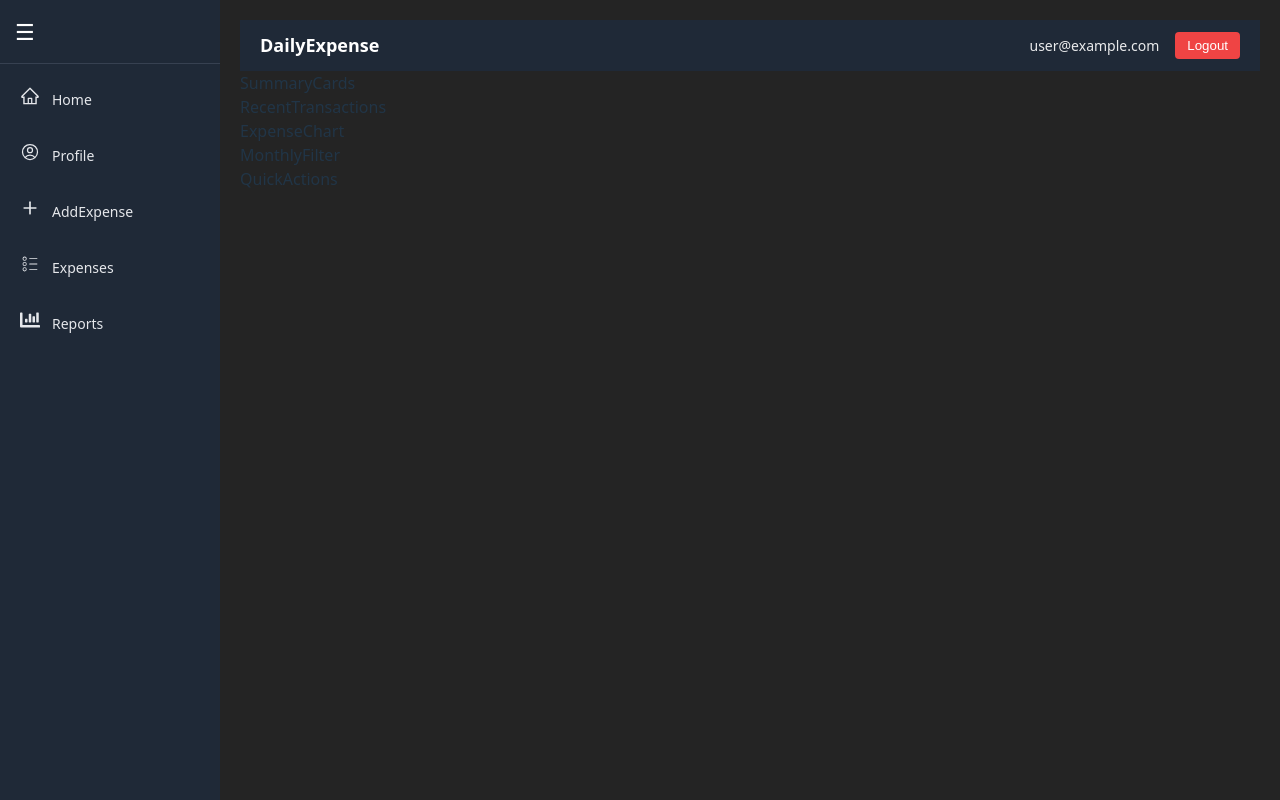
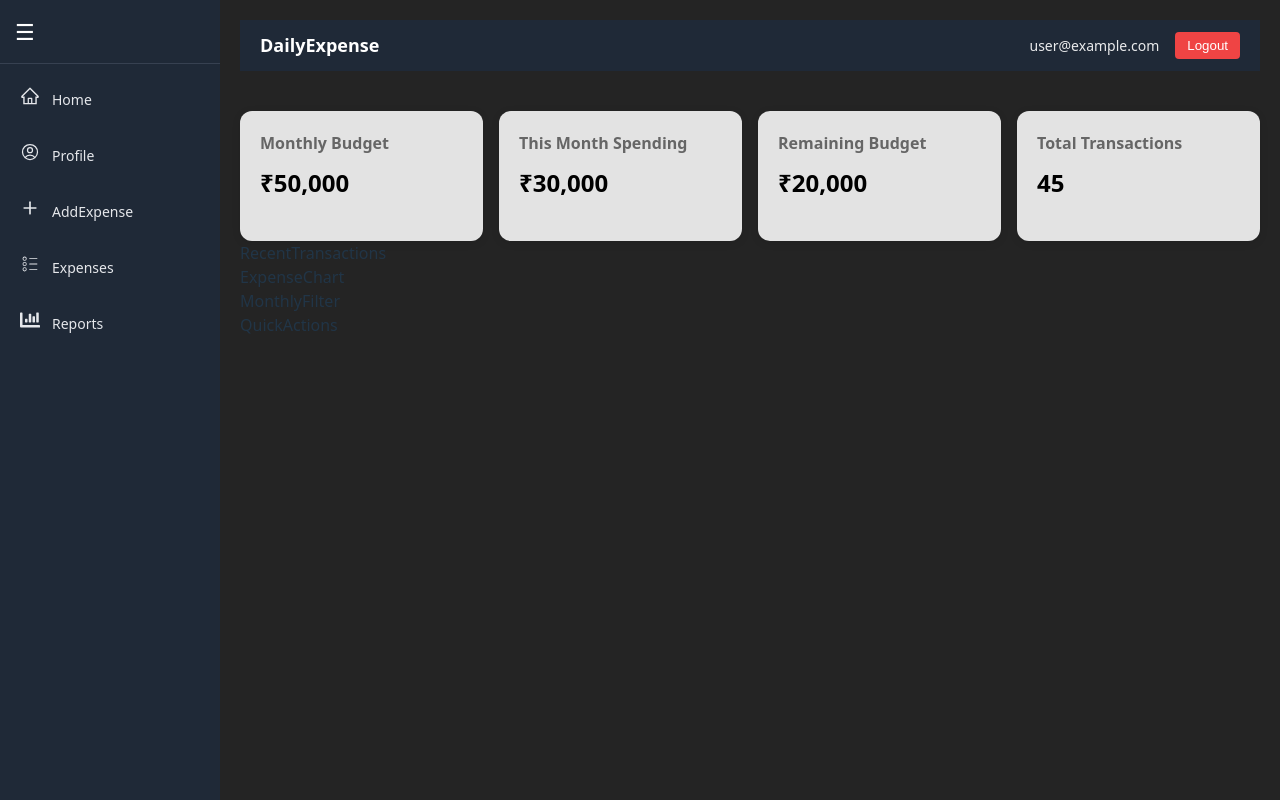
Before and after one commit to poojavishwakma2023/expense-tracker, a React (Vite) app: page /dashboard in a window 1280 px wide. Built offline with nearby package versions, Linux system fonts and the light colour scheme; no server answers; sample sign-in values are in the browser's storage.

Commit message:
demo-transaction cards

```diff
--- a/package.json
+++ b/package.json
@@ -10,10 +10,12 @@
     "preview": "vite preview"
   },
   "dependencies": {
+    "@reduxjs/toolkit": "^2.11.2",
     "firebase": "^12.7.0",
     "react": "^19.2.0",
     "react-dom": "^19.2.0",
     "react-icons": "^5.6.0",
+    "react-redux": "^9.2.0",
     "react-router-dom": "^7.11.0"
   },
   "devDependencies": {
--- a/src/App.tsx
+++ b/src/App.tsx
@@ -1,23 +1,26 @@
 
 import './App.css'
-import Login from './pages/auth/Login'
-import Signup from './pages/auth/Signup'
-import Dashboard from './pages/Dashboard'
-import DashboardHome from './pages/DashboardHome'
-import AddExpense from './pages/AddExpense'
-import ExpenseList from './pages/ExpenseList'
-import Reports from './pages/Reports'
-import Profile from './pages/Profile'
 import { Routes, Route, Navigate } from 'react-router-dom'
 import ProtectedRoute from '../src/components/ProtectedRoute'
-;
+import { lazy, Suspense } from 'react'
+
+
+const Login = lazy(() => import('./pages/auth/Login'));
+const Signup = lazy(() => import('./pages/auth/Signup'));
+const Dashboard = lazy(() => import('./pages/Dashboard'));
+const DashboardHome = lazy(() => import('./pages/DashboardHome'));
+const AddExpense = lazy(() => import('./pages/AddExpense'));
+const ExpenseList = lazy(() => import('./pages/ExpenseList'));
+const Reports = lazy(() => import('./pages/Reports'));
+const Profile = lazy(() => import('./pages/Profile'));
+
+// import ProtectedRoute from './components/ProtectedRoute';
+
 
 function App() {
 
-
-
-
   return (
+    <Suspense fallback={<h1>Loading......</h1> }>
       <Routes>
         <Route path="/" element={<Navigate to="/login" />} />
         <Route path="/login" element={<Login />} />
@@ -34,10 +37,9 @@ function App() {
           <Route path="expenses" element={<ExpenseList />} />
           <Route path="addExpense" element={<AddExpense />} />
           <Route path="reports" element={<Reports />} />
-
-
         </Route>
       </Routes>
+    </Suspense>
   )
 }
 
--- /dev/null
+++ b/src/components/Cards.tsx
@@ -0,0 +1,16 @@
+
+interface CardProps {
+  title: string;
+  value: string | number;
+}
+
+const  Cards=({ title, value }: CardProps)=> {
+  return (
+    <div className="card">
+      <h4>{title}</h4>
+      <h2>{value}</h2>
+    </div>
+  );
+}
+
+export default Cards
--- a/src/components/SummaryCards.tsx
+++ b/src/components/SummaryCards.tsx
@@ -1,8 +1,30 @@
-import React from 'react'
+
+import Cards from './Cards'
+import '../stylesComponent/Summerycards.css'
 
 function SummaryCards() {
   return (
-    <div>SummaryCards</div>
+    <div className="summary-cards">
+      <Cards
+        title="Monthly Budget"
+        value="₹50,000"
+      />
+
+      <Cards
+        title="This Month Spending"
+        value="₹30,000"
+      />
+
+      <Cards
+        title="Remaining Budget"
+        value="₹20,000"
+      />
+
+      <Cards
+        title="Total Transactions"
+        value={45}
+      />
+    </div>
   )
 }
 
--- /dev/null
+++ b/src/features/addExpenseSlice.tsx
@@ -0,0 +1,46 @@
+import { createSlice } from "@reduxjs/toolkit";
+import type { PayloadAction } from "@reduxjs/toolkit";
+
+type Expense = {
+    id: string;
+    title: string;
+    amount: number;
+    category?: string;
+    date: string;
+    createdAt: string;
+    note?: string;
+    place?: string;
+    image?: string;
+};
+
+type ExpenseState = {
+    list: Expense[];
+};
+
+const initialState: ExpenseState = {
+    list: []
+};
+
+
+
+const addExpenseSlice = createSlice({
+    name: 'expenses',
+    initialState,
+    reducers: {
+        addExpense: (state, action:PayloadAction<Expense>) => {
+            console.log('list from addexpense slice', action.payload)
+            state.list.push(action.payload);
+        },
+        updateExpense: (state, action:PayloadAction<Expense>) => {
+            const index = state.list.findIndex(
+                e => e.id === action.payload.id
+            );
+            if (index !== -1) {
+                state.list[index] = action.payload;
+            }
+        }
+    }
+});
+
+export const { addExpense, updateExpense } = addExpenseSlice.actions;
+export default addExpenseSlice.reducer;
--- /dev/null
+++ b/src/features/expenseSlice.tsx
@@ -0,0 +1,37 @@
+import { createSlice } from "@reduxjs/toolkit";
+import type { PayloadAction } from "@reduxjs/toolkit";;
+import { collection, onSnapshot } from "firebase/firestore";
+import { db } from '../../firebase'
+import  type  { AppDispatch } from '../store/store.ts'
+
+export type Expense = {
+  id: string;
+  title: string;
+  amount: number;
+  category: string;
+  date: string;
+  note?: string;
+  place?: string;
+  image?: string;
+};
+
+type ExpenseState = {
+  list: Expense[];
+};
+
+const initialState: ExpenseState = {
+  list: []
+};
+
+const expenseSlice = createSlice({
+  name: "expenses",
+  initialState,
+  reducers: {
+    setExpenses: (state, action: PayloadAction<Expense[]>) => {
+      state.list = action.payload;
+    }
+  }
+});
+
+export const { setExpenses } = expenseSlice.actions;
+export default expenseSlice.reducer;
--- a/src/main.tsx
+++ b/src/main.tsx
@@ -3,11 +3,16 @@ import { createRoot } from 'react-dom/client'
 import './index.css'
 import App from './App.tsx'
 import { BrowserRouter } from 'react-router-dom'
+import { Provider } from 'react-redux'
+import { store } from './store/store'
 
 createRoot(document.getElementById('root')!).render(
   <StrictMode>
-    <BrowserRouter>
-      <App />
-    </BrowserRouter>
+    <Provider store={store}>
+      <BrowserRouter>
+        <App />
+      </BrowserRouter>
+    </Provider>
+
   </StrictMode>,
 )
--- a/src/pages/AddExpense.tsx
+++ b/src/pages/AddExpense.tsx
@@ -4,6 +4,8 @@ import { db } from "../../firebase";
 import { useLocation, useNavigate } from "react-router-dom";
 import CustomInput from "../components/CustomInput";
 import '../stylesComponent/AddExpense.css';
+import { useDispatch } from "react-redux";
+import { addExpense, updateExpense } from '../features/addExpenseSlice';
 
 
 
@@ -23,7 +25,7 @@ function AddExpense() {
   const [image, setImage] = useState<string>("");
   const [imagePreview, setImagePreview] = useState<string>("");
 
-
+  const dispatch = useDispatch()
 
   const categoryImages: Record<string, string> = {
     Food: "https://cdn-icons-png.flaticon.com/512/1046/1046784.png",
@@ -107,7 +109,7 @@ function AddExpense() {
       place,
       date,
       image: image || categoryImages[category] || "",
-      createdAt: new Date()
+      createdAt: new Date().toISOString()
     };
 
     try {
@@ -115,9 +117,20 @@ function AddExpense() {
       console.log("try", expenseData)
       if (editData) {
         await updateDoc(doc(db, "expenses", editData.id), expenseData);
+
+        // save in redux store
+        // dispatch(updateExpense({ id: editData.id, ...expenseData }));
         navigate("/dashboard/expenses")
       } else {
         const docRef = await addDoc(collection(db, "expenses"), expenseData);
+
+        //save in redux store
+        dispatch(addExpense({
+          id: docRef.id,
+          ...expenseData,
+
+        }));
+
         console.log("add doc", docRef)
       }
       // toast.success("Expense added successfully");
--- a/src/pages/DashboardHome.tsx
+++ b/src/pages/DashboardHome.tsx
@@ -10,7 +10,7 @@ function DashboardHome() {
         <>
             <title>Dashboard | Expense Tracker</title>
             <meta name="description" content="Overview of your income, expenses and balance" />
-            <div style={styles.text}>
+            <div style={{...styles.text,  margin: "40px auto" }}>
                 {/* SUMMARY CARDS */}
                 <SummaryCards />
                 {/* <div>Summery -total balance,total income,total expense</div> */}
@@ -26,11 +26,6 @@ function DashboardHome() {
                 {/* Quick Actions */}
                 {/* <div>Quick Actions- Add Expense , View Reports</div> */}
                 <QuickActions />
-
-
-
-
-
                 {/* <SummaryCards income={50000} expense={totalExpense} />
         <ExpenseForm onAdd={addExpense} />
         <ExpenseList expenses={expenses} onDelete={deleteExpense} />
--- /dev/null
+++ b/src/store/store.ts
@@ -0,0 +1,13 @@
+import { configureStore } from "@reduxjs/toolkit";
+import expenseReducer from "../features/expenseSlice";
+import addExpenseReducer from '../features/addExpenseSlice'
+
+export const store = configureStore({
+    reducer:{
+        expenses:expenseReducer,
+        addExpense:addExpenseReducer
+    }
+})
+
+export type RootState = ReturnType<typeof store.getState>;
+export type AppDispatch = typeof store.dispatch;
--- /dev/null
+++ b/src/stylesComponent/Summerycards.css
@@ -0,0 +1,23 @@
+
+.summary-cards {
+  display: grid;
+  grid-template-columns: repeat(4, 1fr);
+  gap: 16px;
+}
+
+.card {
+  padding: 20px;
+  background: rgba(255, 255, 255, 0.87);
+  border-radius: 12px;
+  box-shadow: 0 2px 8px rgba(0, 0, 0, 0.1);
+}
+
+.card h4 {
+  margin: 0;
+  color: #666;
+}
+
+.card h2 {
+  margin-top: 10px;
+  color: black;
+}
```
Also changed, not shown: src/features/profileSlice.tsx (added), 1 other file (tests, documents, lock files or other folders). Lines whose indentation alone changed are shown as unchanged.
